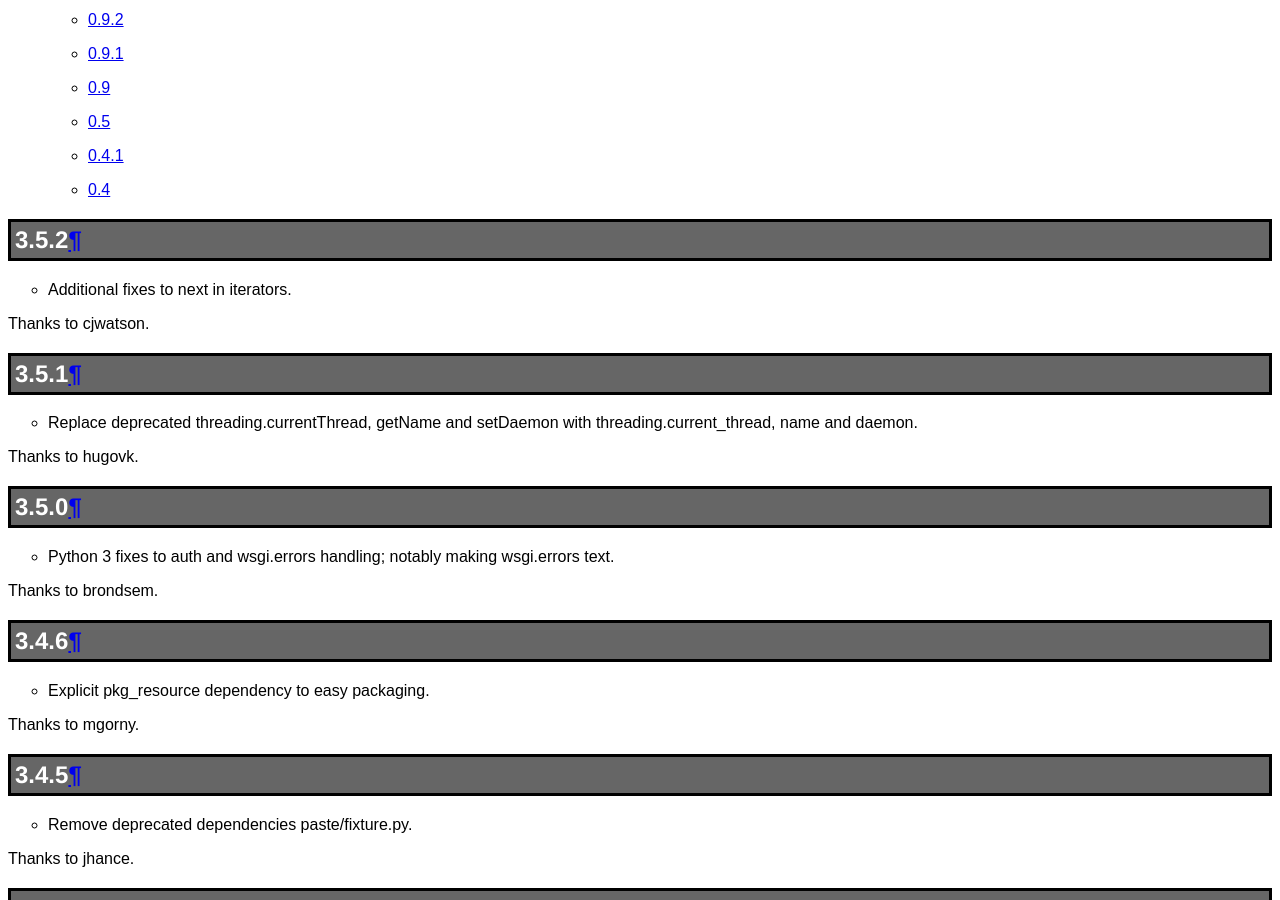
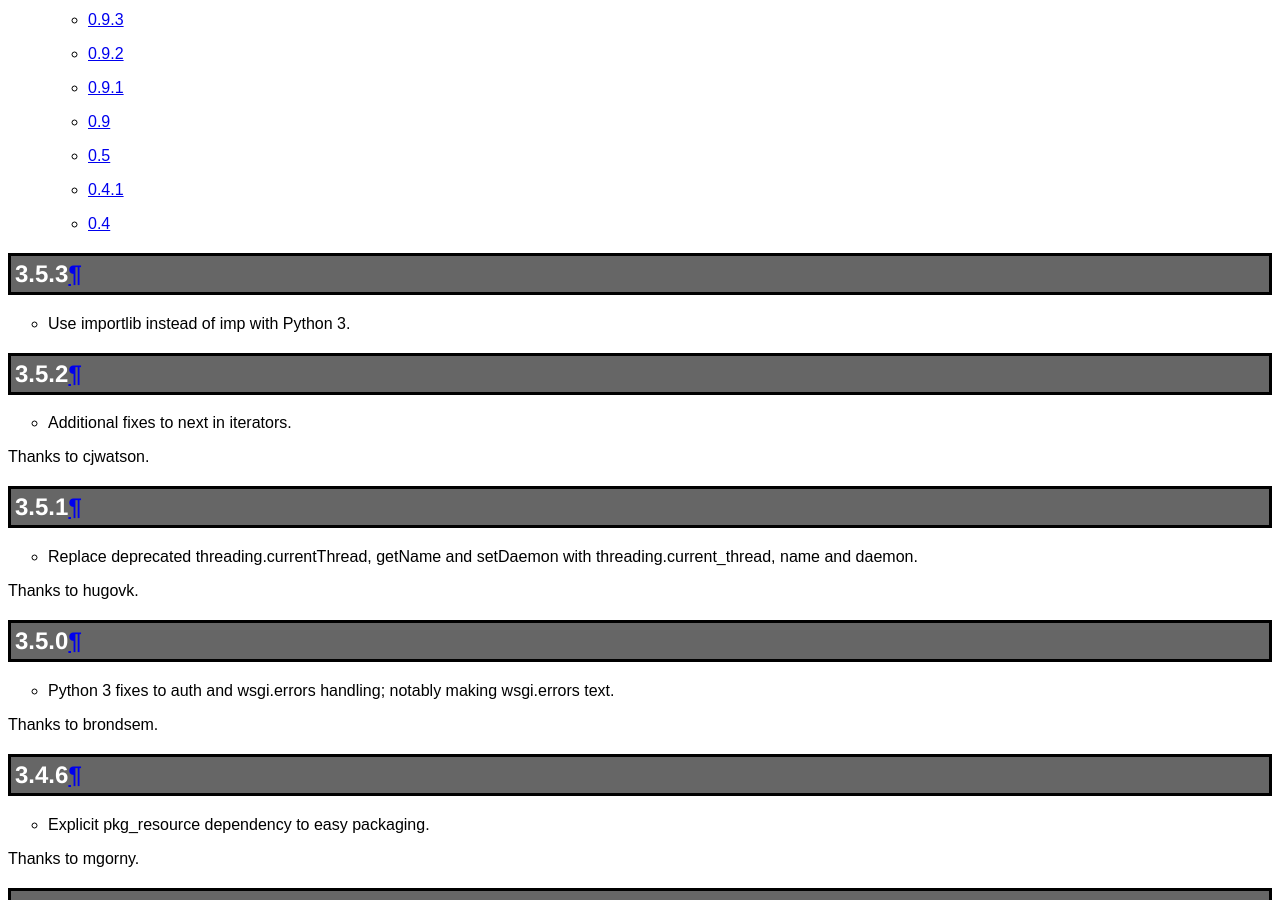
Before and after one commit to pasteorg/paste, a Sphinx documentation site: the page built from docs/news.txt, in a window 1280 px wide and 900 px high, scrolled down 2281 px. Built offline with Sphinx 7.4.7, drawn with Linux system fonts in a browser that asks for light colours.

Commit message:
Release 3.5.3
- Use importlib instead of imp

```diff
--- a/docs/news.txt
+++ b/docs/news.txt
@@ -2,6 +2,12 @@
 ====
 
 .. contents::
+
+3.5.3
+-----
+
+* Use importlib instead of imp with Python 3.
+
 
 3.5.2
 -----
--- a/setup.py
+++ b/setup.py
@@ -12,7 +12,7 @@
 # - git push
 # - python setup.py sdist bdist_wheel upload --sign
 
-__version__ = '3.5.2'
+__version__ = '3.5.3'
 
 from setuptools import setup, find_packages
 import sys, os
```
